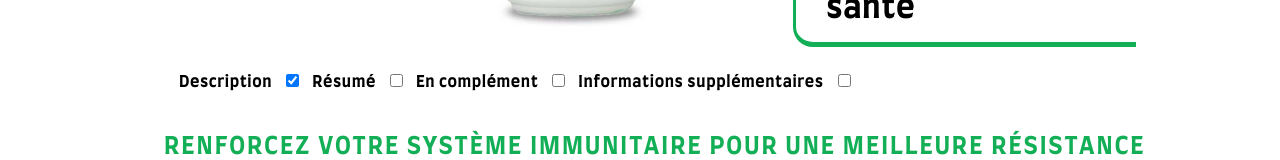
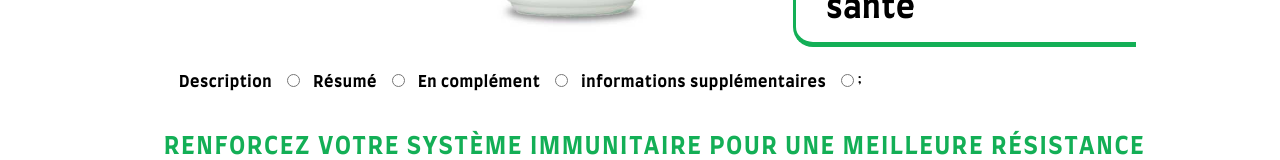
Before and after one commit to SeeYouh/parenthesePourSoi, a React (Create React App) app in the folder frontend/: page / in a window 1280 px wide. Both pictures are taken after a click on the element 1006 px from the left and 1118 px from the top of the page. Shown: the part 1254-1414 px from the top of the page. Built offline with nearby package versions, Linux system fonts and the light colour scheme.

Commit message:
config category input radio product details

```diff
--- a/frontend/src/components/ProductDetails.js
+++ b/frontend/src/components/ProductDetails.js
@@ -1,28 +1,26 @@
-import React, { useEffect, useState } from "react";
+import React, { useState } from "react";
 import Description from "./Description";
 // import AdditionnalInformation from "./AdditionnalInformation";
 // import AsaComplement from "./AsaComplement";
 // import InSummary from "./InSummary";
 
 const ProductDetails = (productDescription, index) => {
+  const descriptionName = productDescription.product.nameProduct;
+  const subCategoryProduct = [
+    "Description",
+    "Résumé",
+    "En complément",
+    "informations supplémentaires"
+  ];
+
+  const [selectedCategoryProduct, setSelectedCategoryProduct] = useState("");
+
   // const [currentProduct, setCurrentProduct] = useState(productDescription);
   const themeColors = productDescription.product.colors;
-  const [activeTab, setActiveTab] = useState("Description");
-
-  useEffect(() => {
-    const checkboxes = document.querySelectorAll(".productTab input");
-    checkboxes.forEach((checkbox) => {
-      checkbox.checked = checkbox.id === activeTab;
-    });
-  }, [activeTab]);
-
-  const handleTabChange = (e) => {
-    setActiveTab(e.target.id);
-  };
 
   return (
     <>
-      <div className="bgProductDetails">
+      <div className="bgProductDetails" key={descriptionName}>
         <div className="imgProduit">
           <img
             src={productDescription.product.picture}
@@ -34,10 +32,8 @@ const ProductDetails = (productDescription, index) => {
             style={{
               color: themeColors.textColor
             }}
-            key={index}
           >
-            {" "}
-            {productDescription.product.nameProduct}{" "}
+            {productDescription.product.nameProduct}
           </h1>
           <h2
             style={{
@@ -45,51 +41,32 @@ const ProductDetails = (productDescription, index) => {
               borderLeft: `3px solid ${themeColors.textColor}`,
               borderBottomLeftRadius: "20px"
             }}
-            key={index}
           >
-            {" "}
-            {productDescription.product.summary.title}{" "}
+            {productDescription.product.summary.title}
           </h2>
         </div>
       </div>
       <div className="no-select productTab">
-        <label htmlFor="Description" className={`btn btn-navbar`}>
-          Description
-        </label>
-        <input
-          type="checkbox"
-          id="Description"
-          className="active"
-          name="productTab"
-          onChange={handleTabChange}
-        />
-        <label htmlFor="summary" className="btn btn-navbar">
-          Résumé
-        </label>
-        <input
-          type="checkbox"
-          id="summary"
-          className="active"
-          name="productTab"
-        />
-        <label htmlFor="complementary" className="btn btn-navbar">
-          En complément
-        </label>
-        <input
-          type="checkbox"
-          id="complementary"
-          className="active"
-          name="productTab"
-        />
-        <label htmlFor="infoSupp" className="btn btn-navbar">
-          Informations supplémentaires
-        </label>
-        <input
-          type="checkbox"
-          id="infoSupp"
-          className="active"
-          name="productTab"
-        />
+        {subCategoryProduct.map((subCategory) => (
+          <li key={subCategory}>
+            <label
+              htmlFor={subCategory}
+              className={`btn btn-navbar ${
+                subCategory === selectedCategoryProduct ? "selected" : ""
+              }`}
+            >
+              {subCategory}
+            </label>
+            <input
+              type="radio"
+              id={subCategory}
+              name="productTab"
+              onChange={(e) => setSelectedCategoryProduct(e.target.id)}
+              checked={subCategory === selectedCategoryProduct}
+            />
+          </li>
+        ))}
+        ;
       </div>
       {/* <AdditionnalInformation
         productDescription={productDescription}
@@ -97,7 +74,7 @@ const ProductDetails = (productDescription, index) => {
       />
       <AsaComplement productDescription={productDescription} index={index} />
       <InSummary productDescription={productDescription} index={index} /> */}
-      <Description productDescription={productDescription} index={index} />
+      <Description productDescription={productDescription} />
     </>
   );
 };
--- a/frontend/src/components/data/FirstCategoryNavBar.js
+++ b/frontend/src/components/data/FirstCategoryNavBar.js
@@ -10,7 +10,7 @@ const FirstCategoryNavBar = () => {
     setSelectedRadio,
     setSelectedSubRadio,
     setSelectedProduct,
-    setIsActive,
+    setIsActive
   } = useContext(RadioContext);
 
   useEffect(() => {
@@ -34,7 +34,7 @@ const FirstCategoryNavBar = () => {
     scroller.scrollTo("productList", {
       smooth: "easeInOutQuint",
       duration: 1000,
-      offset: -125,
+      offset: -125
     });
   };
 
@@ -48,7 +48,7 @@ const FirstCategoryNavBar = () => {
         onClick={() => {
           scroller.scrollTo("scrollTop", {
             smooth: "easeInOutQuint",
-            duration: 1000,
+            duration: 1000
           });
           setSelectedRadio("");
           setSelectedSubRadio("");
@@ -58,8 +58,8 @@ const FirstCategoryNavBar = () => {
       />
 
       <div className="no-select all-menu-navbar">
-        {firstCategoryList.map((menu, index) => (
-          <li className={`cursor menu-navbar ${index}`} key={index}>
+        {firstCategoryList.map((menu) => (
+          <li className={`cursor menu-navbar`} key={menu.id}>
             <input
               className="active"
               type="checkbox"
--- a/frontend/src/components/data/ProductCard.js
+++ b/frontend/src/components/data/ProductCard.js
@@ -1,7 +1,7 @@
 import { useHover } from "../utils/useHover";
 import { motion } from "framer-motion";
 
-const ProductCard = ({ product, onProductClick, index }) => {
+const ProductCard = ({ product, onProductClick }) => {
   const [isHovered, hoverProps] = useHover();
   const colors = product.colors;
 
@@ -15,10 +15,11 @@ const ProductCard = ({ product, onProductClick, index }) => {
       whileHover={{
         scale: 1.08
       }}
+      key={product.nameProduct}
     >
       <div className={productCardClass} {...hoverProps}>
         <div className="productCard">
-          <img key={index} src={product.picture} alt={product.nameProduct} />
+          <img src={product.picture} alt={product.nameProduct} />
           <div className="textProductCard">
             <h1
               style={{
--- a/frontend/src/components/data/ProductCardList.js
+++ b/frontend/src/components/data/ProductCardList.js
@@ -71,9 +71,9 @@ const ProductCardList = () => {
               : true
           )
           .sort((a, b) => a.nameProduct.localeCompare(b.nameProduct))
-          .map((productDetails, index) => (
+          .map((productDetails) => (
             <ProductCard
-              key={index}
+              key={productDetails.nameProduct}
               product={productDetails}
               onProductClick={handleProductClick}
             />
--- a/frontend/src/components/data/SecondCategoryNavBar.js
+++ b/frontend/src/components/data/SecondCategoryNavBar.js
@@ -47,8 +47,11 @@ const SecondCategoryNavBar = () => {
                   <h1>{subCategory.name}</h1>
                   <div className="lineBottom"></div>
                   <ul>
-                    {subCategory.secondCategory.map((subCategory, index) => (
-                      <li className={`cursor menu-navbar ${index}`} key={index}>
+                    {subCategory.secondCategory.map((subCategory) => (
+                      <li
+                        className={`cursor menu-navbar`}
+                        key={subCategory.text}
+                      >
                         <input
                           className="active"
                           type="checkbox"
--- a/frontend/src/data/product/apportMineraux.js
+++ b/frontend/src/data/product/apportMineraux.js
@@ -1,6 +1,7 @@
 import { getCategoryById, getSecondCategoryById } from "../firstCategoryHelper";
 
 export const apportMineraux = {
+  id: "apportMineraux",
   nameProduct: "Apport Minéraux",
   summary: {
     title: "Un apport de minéraux sans pareille",
--- a/frontend/src/sass/base/_flex.scss
+++ b/frontend/src/sass/base/_flex.scss
@@ -1,42 +1,40 @@
-
-
-
+.all-menu-navbar,
+.arrayProductCard,
+.bgParagraph,
+.bgProductDetails,
+.category,
+.imgProduit,
 main,
-.bgParagraph,
+.menu-navbar,
+.menu-navbar .a,
+.menuUser,
 .productDescriptPresentFirst,
+.productTab,
+.search-bar,
+.textProductCard,
+.titleTextProduct h1,
 .youWillLikeIt,
 .youWillLikeIt-content,
-.imgProduit,
-.category,
-.textProductCard,
-.arrayProductCard,
-.menuUser,
-.all-menu-navbar,
-.search-bar,
-.menu-navbar,
-.menu-navbar .a,
-.bgProductDetails,
-.titleTextProduct h1,
 .logo {
   display: flex;
 }
 
 //------ FLEX-DIRECTION --------//
 
+.bgParagraph,
 main,
-.bgParagraph,
 .youWillLikeIt,
 .textProductCard {
   flex-direction: column;
 }
 
+.arrayProductCard,
+.bgProductDetails,
+.productTab,
 .youWillLikeIt-content,
-.bgProductDetails,
-.arrayProductCard,
 .menu-navbar {
   flex-direction: row;
 }
-
 
 //------ JUSTIFY-CONTENT --------//
 
@@ -59,7 +57,6 @@ main,
   justify-content: center;
 }
 
-
 //------ ALIGN-CONTENT --------//
 
 .arrayProductCard {
@@ -68,12 +65,12 @@ main,
 
 //------ ALIGN-ITEMS --------//
 
+.bgProductDetails,
 main,
+.navbar,
 .productDescriptPresentFirst,
+.search-bar,
 .youWillLikeIt-content,
-.bgProductDetails,
-.navbar,
-.search-bar,
 .menu-navbar {
   align-items: center;
 }
@@ -84,7 +81,6 @@ main,
   flex-wrap: wrap;
 }
 
-
 // .youWillLikeIt {
 //   flex-flow: row wrap;
 // }
--- a/frontend/src/sass/base/_reset.scss
+++ b/frontend/src/sass/base/_reset.scss
@@ -102,6 +102,7 @@ video {
 #root {
   line-height: 1.5;
 }
+li,
 ol,
 ul {
   list-style: none;
--- /dev/null
+++ b/frontend/src/sass/layout/_progressBar.scss
@@ -0,0 +1,11 @@
+.progressBar {
+  z-index: 1000;
+  height: 8px;
+  position: fixed;
+  bottom: 0;
+  left: 0;
+  right: 0;
+  overflow: hidden;
+  background-color: $bgColor5;
+  transform-origin: 0%;
+}
--- a/frontend/src/sass/main.scss
+++ b/frontend/src/sass/main.scss
@@ -19,6 +19,7 @@
 // prettier-ignore
 @import "./layout/button",
         "./layout/logo",
+        "./layout/progressBar",
         "./layout/search";
 
 // prettier-ignore
--- a/frontend/src/sass/utils/_variable.scss
+++ b/frontend/src/sass/utils/_variable.scss
@@ -29,20 +29,20 @@ $bgColor9: #b1d45a91;
   position: fixed;
 }
 
-main,
+#bgLogo,
+.btn,
 .home,
 #leafBottomLeft,
 #leafTopRight,
-#bgLogo,
-.btn,
+main,
 .bgProductCard {
   position: relative;
 }
 
 .all-menu-navbar,
-#logoPicture,
 .btn-navbar:before,
 #leafTopRightImg,
+#logoPicture,
 #leafBottomLeftImg {
   position: absolute;
 }
@@ -66,15 +66,3 @@ main,
   -ms-user-select: none; /* Internet Explorer/Edge */
   user-select: none;
 }
-
-.progressBar {
-  z-index: 1000;
-  height: 8px;
-  position: fixed;
-  bottom: 0;
-  left: 0;
-  right: 0;
-  overflow: hidden;
-  background-color: $bgColor5;
-  transform-origin: 0%;
-}
```
Also changed, not shown: frontend/src/components/Description.js (+8 -8 lines).
